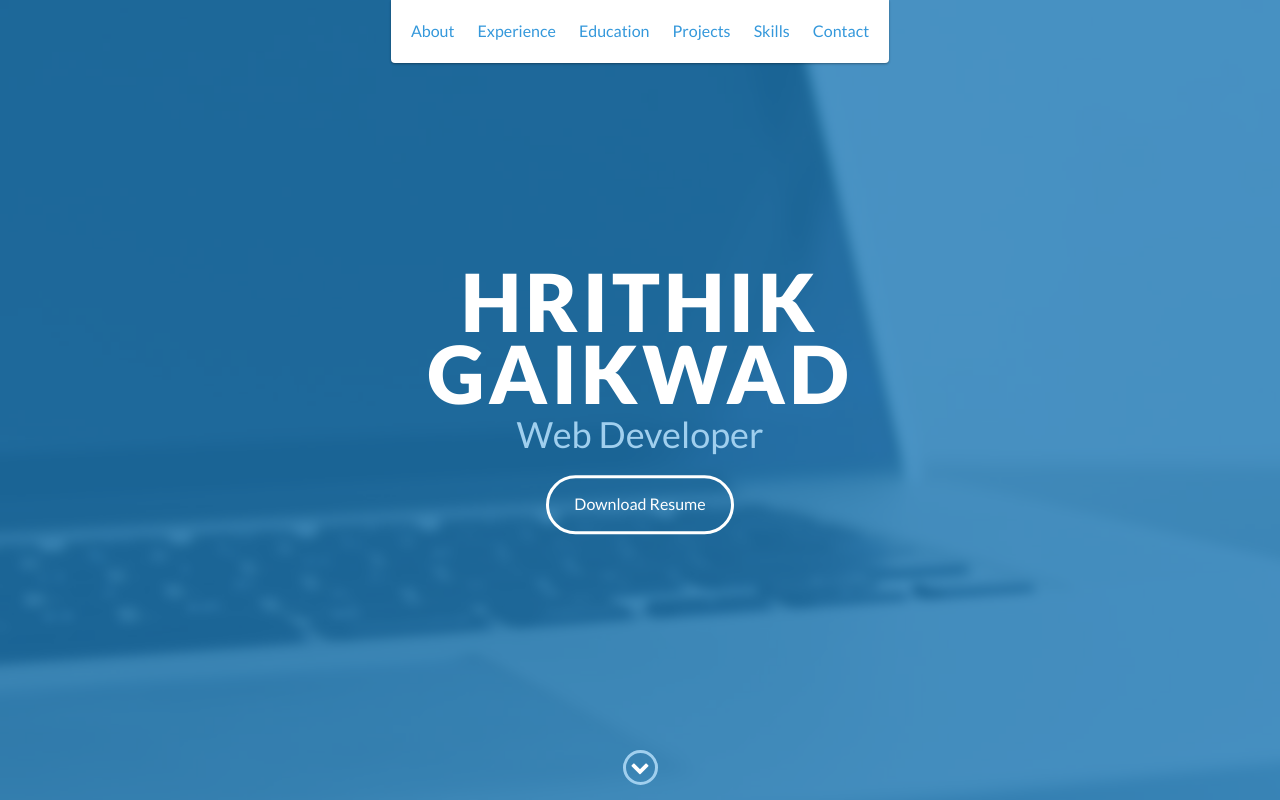
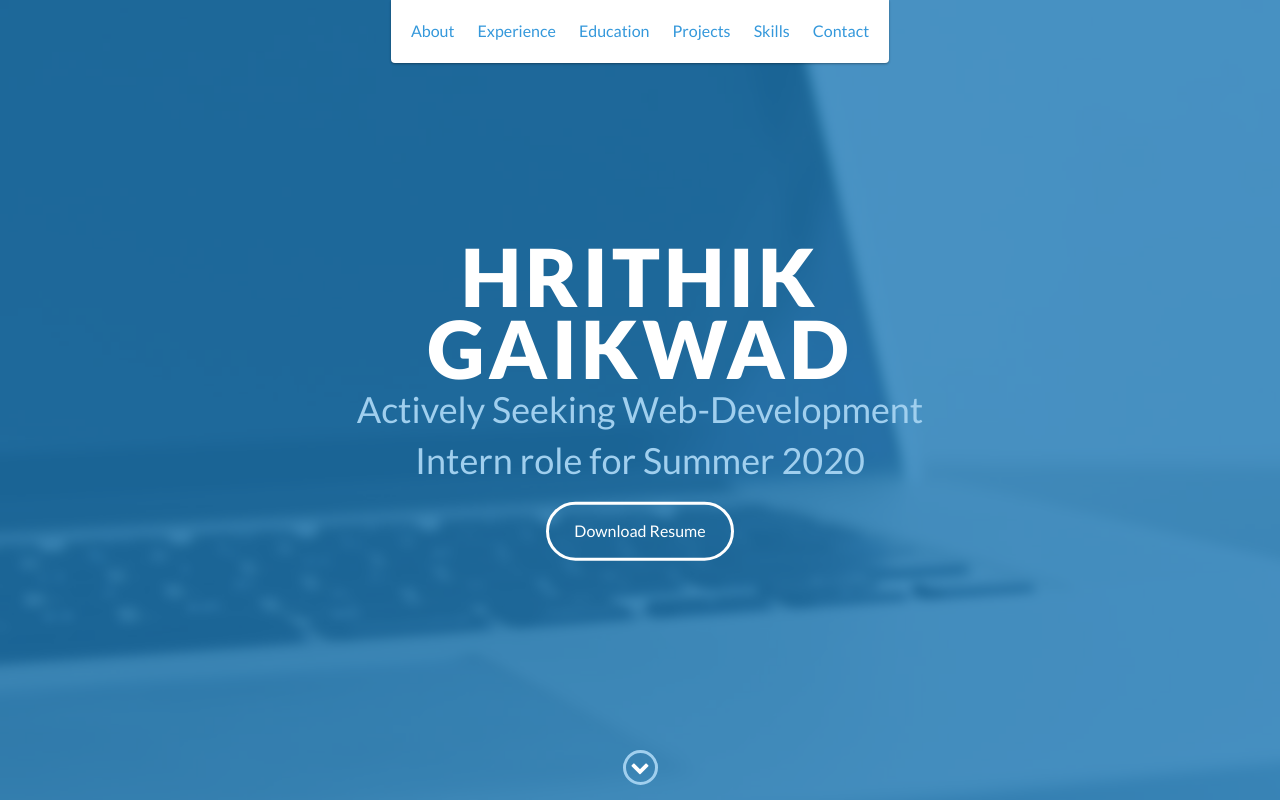
Before and after one commit to hrithik9120/portfolio, a website: page index.html in a window 1280 px wide. Shown: the top 800 px of the page. Drawn offline with nearby package versions, Linux system fonts and the light colour scheme.

Commit message:
Update index.html

```diff
--- a/index.html
+++ b/index.html
@@ -49,7 +49,7 @@
     <div id="lead">
         <div id="lead-content">
             <h1>Hrithik Gaikwad</h1>
-            <h2>Web Developer</h2>
+            <h2>Actively Seeking Web-Development Intern role for Summer 2020</h2>
             <a href="resume/resume.pdf" class="btn-rounded-white">Download Resume</a>
         </div>
         <!-- End #lead-content -->
```
